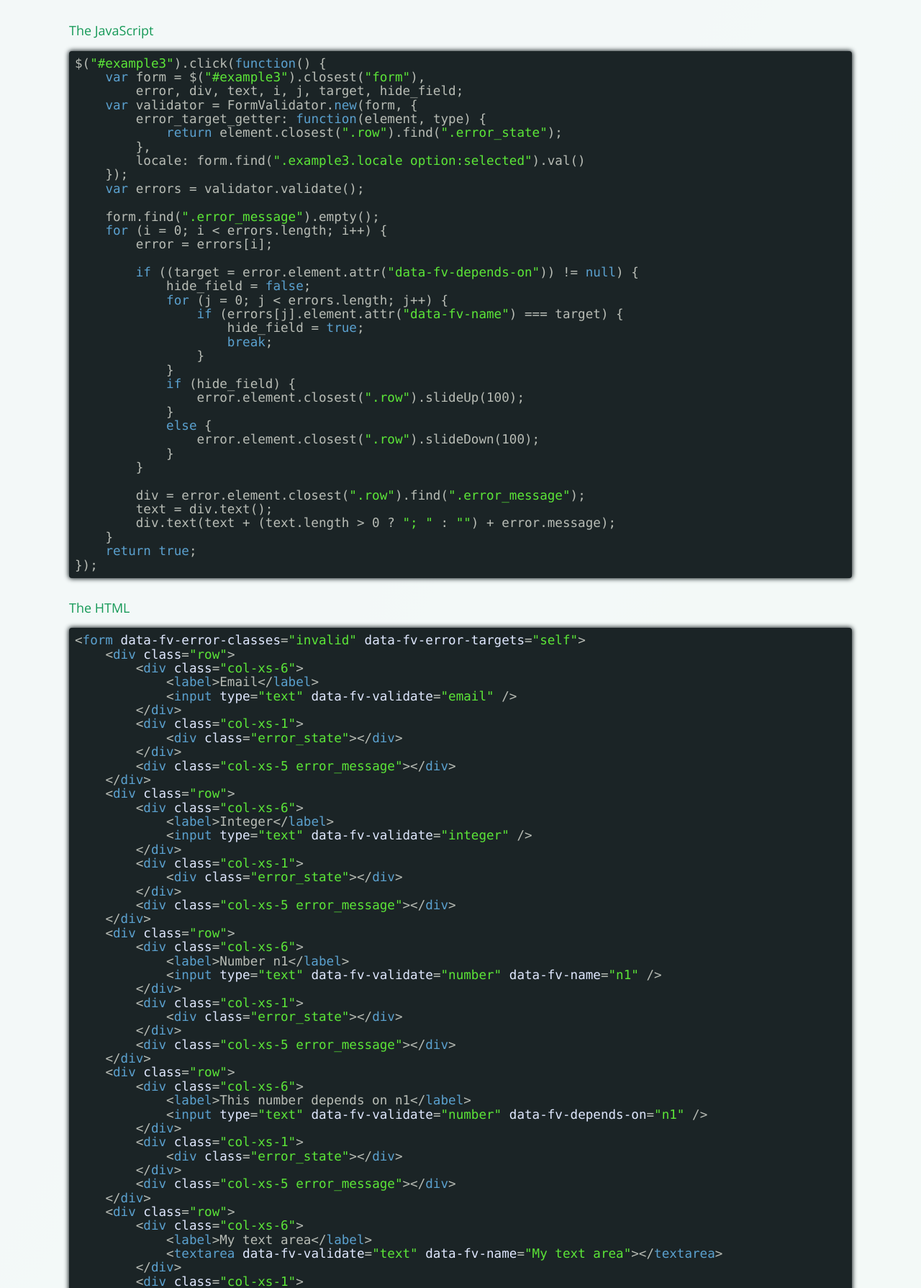
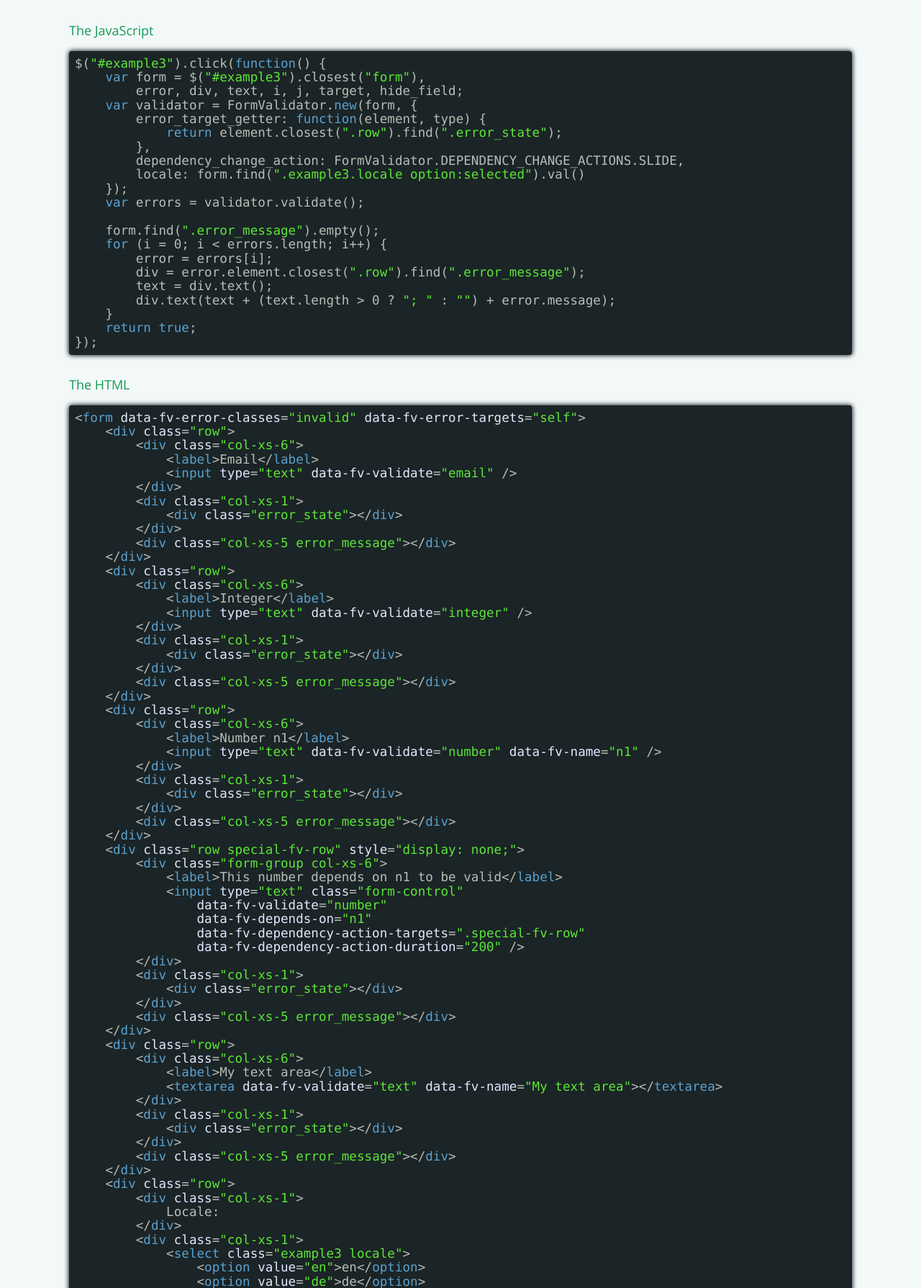
Before and after one commit to jneuendorf/FormValidator, a PHP site: page / in a window 1280 px wide, after a click on "Demos". Shown: the part 4088-5877 px from the top of the page at 72% size. Run offline with PHP 8.4, Linux system fonts and the light colour scheme.

Commit message:
updated demo 3 to new dep change actions api

```diff
--- a/attributes.php
+++ b/attributes.php
@@ -4,6 +4,14 @@
         <code>String</code><br>
         Define a set of characters that the element's validation value must not contain.<br>
         For more details see <a class="goto" href="#" data-href="#constraints">constraints</a>.
+    </dd>
+
+    <dt><code>data-fv-dependency-action-duration</code></dt>
+    <dd>
+        <code>Number</code> (in milliseconds)
+        <br> Can be used to override the default duration.
+        <br> Default is <code>FormValidator.DEPENDENCY_CHANGE_ACTION_DURATION</code>.
+        <br> See <a class="goto" href="#" data-href="#configuration">configuration</a> for more details.
     </dd>
 
     <dt><code>data-fv-dependency-action-targets</code></dt>
--- a/demos.php
+++ b/demos.php
@@ -209,7 +209,7 @@
             <div class="row special-fv-row" style="display: none;">
                 <div class="form-group col-xs-6">
                     <label>This number depends on n1 to be valid</label>
-                    <input type="text" class="form-control" data-fv-validate="number" data-fv-depends-on="n1" data-fv-dependency-action-targets=".special-fv-row" />
+                    <input type="text" class="form-control" data-fv-validate="number" data-fv-depends-on="n1" data-fv-dependency-action-targets=".special-fv-row" data-fv-dependency-action-duration="200" />
                 </div>
                 <div class="col-xs-1">
                     <div class="error_state"></div>
@@ -263,23 +263,6 @@
                 form.find(".error_message").empty();
                 for (i = 0; i < errors.length; i++) {
                     error = errors[i];
-
-                    // if ((target = error.element.attr("data-fv-depends-on")) != null) {
-                    //     hide_field = false;
-                    //     for (j = 0; j < errors.length; j++) {
-                    //         if (errors[j].element.attr("data-fv-name") === target) {
-                    //             hide_field = true;
-                    //             break;
-                    //         }
-                    //     }
-                    //     if (hide_field) {
-                    //         error.element.closest(".row").slideUp(100);
-                    //     }
-                    //     else {
-                    //         error.element.closest(".row").slideDown(100);
-                    //     }
-                    // }
-
                     div = error.element.closest(".row").find(".error_message");
                     text = div.text();
                     div.text(text + (text.length > 0 ? "; " : "") + error.message);
@@ -296,6 +279,7 @@
                     error_target_getter: function(element, type) {
                         return element.closest(&quot;.row&quot;).find(&quot;.error_state&quot;);
                     },
+                    dependency_change_action: FormValidator.DEPENDENCY_CHANGE_ACTIONS.SLIDE,
                     locale: form.find(&quot;.example3.locale option:selected&quot;).val()
                 });
                 var errors = validator.validate();
@@ -303,23 +287,6 @@
                 form.find(&quot;.error_message&quot;).empty();
                 for (i = 0; i &lt; errors.length; i++) {
                     error = errors[i];
-
-                    if ((target = error.element.attr(&quot;data-fv-depends-on&quot;)) != null) {
-                        hide_field = false;
-                        for (j = 0; j &lt; errors.length; j++) {
-                            if (errors[j].element.attr(&quot;data-fv-name&quot;) === target) {
-                                hide_field = true;
-                                break;
-                            }
-                        }
-                        if (hide_field) {
-                            error.element.closest(&quot;.row&quot;).slideUp(100);
-                        }
-                        else {
-                            error.element.closest(&quot;.row&quot;).slideDown(100);
-                        }
-                    }
-
                     div = error.element.closest(&quot;.row&quot;).find(&quot;.error_message&quot;);
                     text = div.text();
                     div.text(text + (text.length &gt; 0 ? &quot;; &quot; : &quot;&quot;) + error.message);
@@ -360,10 +327,14 @@
                     &lt;/div&gt;
                     &lt;div class=&quot;col-xs-5 error_message&quot;&gt;&lt;/div&gt;
                 &lt;/div&gt;
-                &lt;div class=&quot;row&quot;&gt;
-                    &lt;div class=&quot;col-xs-6&quot;&gt;
-                        &lt;label&gt;This number depends on n1&lt;/label&gt;
-                        &lt;input type=&quot;text&quot; data-fv-validate=&quot;number&quot; data-fv-depends-on=&quot;n1&quot; /&gt;
+                &lt;div class=&quot;row special-fv-row&quot; style=&quot;display: none;&quot;&gt;
+                    &lt;div class=&quot;form-group col-xs-6&quot;&gt;
+                        &lt;label&gt;This number depends on n1 to be valid&lt;/label&gt;
+                        &lt;input type=&quot;text&quot; class=&quot;form-control&quot;
+                            data-fv-validate=&quot;number&quot;
+                            data-fv-depends-on=&quot;n1&quot;
+                            data-fv-dependency-action-targets=&quot;.special-fv-row&quot;
+                            data-fv-dependency-action-duration=&quot;200&quot; /&gt;
                     &lt;/div&gt;
                     &lt;div class=&quot;col-xs-1&quot;&gt;
                         &lt;div class=&quot;error_state&quot;&gt;&lt;/div&gt;
--- a/js/FormValidator.js
+++ b/js/FormValidator.js
@@ -312,6 +312,7 @@ DEFAULT_ATTR_VALUES = {
   DEPENDENCY_MODE: "all",
   ERROR_TARGETS: "",
   DEPENDENCY_ACTION_TARGETS: "",
+  DEPENDENCY_ACTION_DURATION: DEPENDENCY_CHANGE_ACTION_DURATION,
   INCLUDE_MAX: "true",
   INCLUDE_MIN: "true"
 };
@@ -327,6 +328,7 @@ CONSTRAINT_VALIDATOR_OPTIONS = {
 EXPOSED_CONSTANTS = {
   BUILD_MODES: BUILD_MODES,
   DEPENDENCY_CHANGE_ACTIONS: DEPENDENCY_CHANGE_ACTIONS,
+  DEPENDENCY_CHANGE_ACTION_DURATION: DEPENDENCY_CHANGE_ACTION_DURATION,
   ERROR_MODES: ERROR_MODES,
   ERROR_OUTPUT_MODES: ERROR_OUTPUT_MODES,
   PROGRESS_MODES: PROGRESS_MODES,
@@ -1102,7 +1104,7 @@ new MessageBuilder(BUILD_MODES.LIST, function(data, phase, build_mode, locale) {
 
 dependency_change_actions = {};
 
-dependency_change_actions[DEPENDENCY_CHANGE_ACTIONS.DISPLAY] = function(element, valid) {
+dependency_change_actions[DEPENDENCY_CHANGE_ACTIONS.DISPLAY] = function(element, valid, duration) {
   var orig_display;
   if (!valid) {
     element.data("_fv_orig_display", element.css("display"));
@@ -1115,52 +1117,52 @@ dependency_change_actions[DEPENDENCY_CHANGE_ACTIONS.DISPLAY] = function(element,
   return element;
 };
 
-dependency_change_actions[DEPENDENCY_CHANGE_ACTIONS.ENABLE] = function(element, valid) {
+dependency_change_actions[DEPENDENCY_CHANGE_ACTIONS.ENABLE] = function(element, valid, duration) {
   return element.prop("disabled", !valid);
 };
 
-dependency_change_actions[DEPENDENCY_CHANGE_ACTIONS.FADE] = function(element, valid) {
+dependency_change_actions[DEPENDENCY_CHANGE_ACTIONS.FADE] = function(element, valid, duration) {
   if (valid) {
-    element.fadeIn(DEPENDENCY_CHANGE_ACTION_DURATION);
+    element.fadeIn(duration);
   } else {
-    element.fadeOut(DEPENDENCY_CHANGE_ACTION_DURATION);
+    element.fadeOut(duration);
   }
   return element;
 };
 
-dependency_change_actions[DEPENDENCY_CHANGE_ACTIONS.OPACITY] = function(element, valid) {
+dependency_change_actions[DEPENDENCY_CHANGE_ACTIONS.OPACITY] = function(element, valid, duration) {
   var orig_opacity;
   if (!valid) {
     element.data("_fv_orig_opacity", element.css("opacity"));
     element.animate({
       opacity: 0,
-      DEPENDENCY_CHANGE_ACTION_DURATION: DEPENDENCY_CHANGE_ACTION_DURATION
+      duration: duration
     });
   } else {
     if ((orig_opacity = element.data("_fv_orig_opacity")) != null) {
       element.animate({
         opacity: orig_opacity,
-        DEPENDENCY_CHANGE_ACTION_DURATION: DEPENDENCY_CHANGE_ACTION_DURATION
+        duration: duration
       });
     }
   }
   return element;
 };
 
-dependency_change_actions[DEPENDENCY_CHANGE_ACTIONS.SHOW] = function(element, valid) {
+dependency_change_actions[DEPENDENCY_CHANGE_ACTIONS.SHOW] = function(element, valid, duration) {
   if (valid) {
-    element.show(DEPENDENCY_CHANGE_ACTION_DURATION);
+    element.show(duration);
   } else {
-    element.hide(DEPENDENCY_CHANGE_ACTION_DURATION);
+    element.hide(duration);
   }
   return element;
 };
 
-dependency_change_actions[DEPENDENCY_CHANGE_ACTIONS.SLIDE] = function(element, valid) {
+dependency_change_actions[DEPENDENCY_CHANGE_ACTIONS.SLIDE] = function(element, valid, duration) {
   if (valid) {
-    element.slideDown(DEPENDENCY_CHANGE_ACTION_DURATION);
+    element.slideDown(duration);
   } else {
-    element.slideUp(DEPENDENCY_CHANGE_ACTION_DURATION);
+    element.slideUp(duration);
   }
   return element;
 };
@@ -1310,10 +1312,10 @@ FormModifier = (function() {
 
   FormModifier.prototype._on_dependency_change = function(action, element, data, valid) {
     var ref;
-    if (data.depends_on.length > 0 && (data.dependency_change_targets != null)) {
+    if (data.depends_on.length > 0 && (data.dependency_action_targets != null)) {
       if (!(this.form_validator.dependency_change_action instanceof Function)) {
         if ((ref = FormValidator.dependency_change_actions[action]) != null) {
-          ref.call(FormValidator.dependency_change_actions, $_from_arr(data.dependency_change_targets), valid);
+          ref.call(FormValidator.dependency_change_actions, $_from_arr(data.dependency_action_targets), valid, data.dependency_action_duration);
         }
       } else {
         this.form_validator.dependency_change_action(element, valid);
@@ -1701,7 +1703,7 @@ window.FormValidator = (function() {
     return this._find_targets(target_list, element);
   };
 
-  FormValidator.prototype._get_dependency_change_targets = function(element, type) {
+  FormValidator.prototype._get_dependency_action_targets = function(element, type) {
     var target_list;
     target_list = (typeof this.dependency_action_target_getter === "function" ? this.dependency_action_target_getter(element, type) : void 0) || element.attr("data-fv-dependency-action-targets") || element.closest("[data-fv-dependency-action-targets]").attr("data-fv-dependency-action-targets") || DEFAULT_ATTR_VALUES.DEPENDENCY_ACTION_TARGETS;
     return this._find_targets(target_list, element);
@@ -1914,11 +1916,6 @@ window.FormValidator = (function() {
     }
     data.dependency_changed = valid_dependencies !== data.valid_dependencies;
     data.valid_dependencies = valid_dependencies;
-    if (data.dependency_changed && (data.error_targets == null)) {
-      this._cache_attribute(elem, data, "error_targets", function() {
-        return this._get_error_targets(elem, type);
-      });
-    }
     errors = errors.concat(data.errors[phase]);
     phase = VALIDATION_PHASES.VALUE;
     if (prev_phases_valid || !options.stop_on_error) {
@@ -2006,10 +2003,12 @@ window.FormValidator = (function() {
         data.valid = false;
       }
     }
-    if (data.dependency_changed && (data.dependency_change_targets == null)) {
-      this._cache_attribute(elem, data, "dependency_change_targets", function() {
-        return this._get_dependency_change_targets(elem, type);
+    if (data.dependency_action_targets == null) {
+      this._cache_attribute(elem, data, "dependency_action_targets", function() {
+        return this._get_dependency_action_targets(elem, type);
       });
+      this._cache_attribute(elem, data, "dependency_action_duration");
+      data.dependency_action_duration = parseInt(data.dependency_action_duration, 10);
     }
     if (options.apply_error_classes === true && (data.error_targets == null)) {
       this._cache_attribute(elem, data, "error_targets", function() {
```
Also changed, not shown: index.html (+18 -39 lines), js/FormValidator.min.js.
